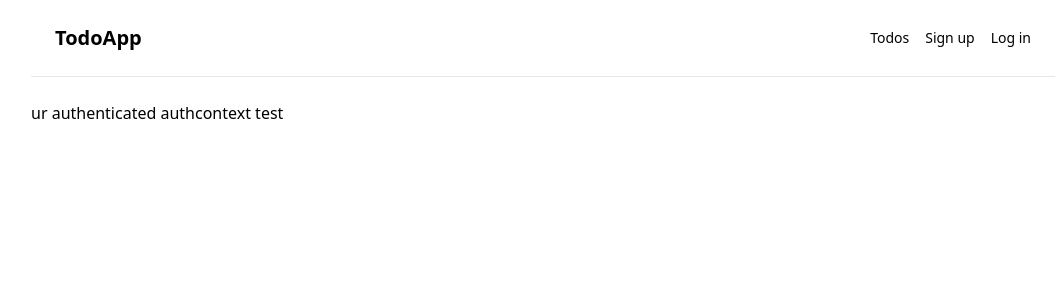
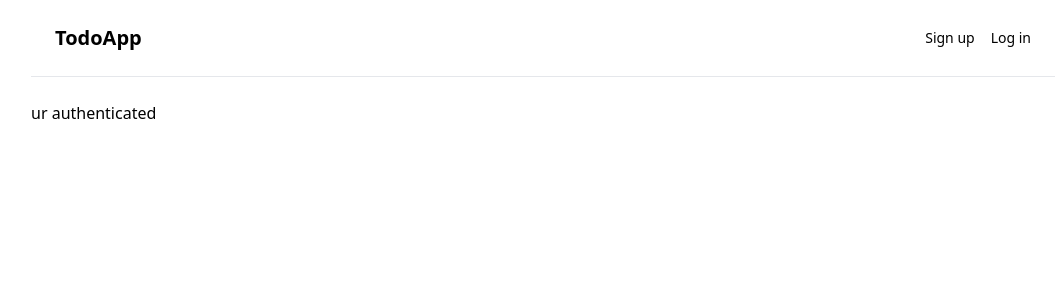
Before and after one commit to megatronhehe/learn-auth-netninja, a React (Vite) app in the folder frontend/: page / in a window 1280 px wide. Shown: the top 300 px of the page, without its empty margins (97-1158 px from the left). Built offline with nearby package versions, Linux system fonts and the light colour scheme.

Commit message:
style:frontend: conditionally render navbar based on loggedin user

```diff
--- a/frontend/src/components/Navbar.jsx
+++ b/frontend/src/components/Navbar.jsx
@@ -1,14 +1,26 @@
-import React from "react";
+import React, { useContext } from "react";
 import { Link } from "react-router-dom";
 
+import AuthContext from "../context/AuthContext/AuthContext";
+
 export default function Navbar() {
+	const { user } = useContext(AuthContext);
+
 	return (
 		<nav className="flex items-center justify-between p-6 mb-6 border-b">
 			<h1 className="text-xl font-semibold">TodoApp</h1>
 			<div className="flex gap-4 text-sm">
-				<Link to=".">Todos</Link>
-				<Link to="signup">Sign up</Link>
-				<Link to="login">Log in</Link>
+				{user ? (
+					<>
+						<Link to=".">Todos</Link>
+						<h2>{user.email}</h2>
+					</>
+				) : (
+					<>
+						<Link to="signup">Sign up</Link>
+						<Link to="login">Log in</Link>
+					</>
+				)}
 			</div>
 		</nav>
 	);
--- a/frontend/src/context/AuthContext/AuthContextProvider.jsx
+++ b/frontend/src/context/AuthContext/AuthContextProvider.jsx
@@ -5,13 +5,7 @@ import AuthContext from "./AuthContext";
 export default function AuthContextProvider({ children }) {
 	const [user, setUser] = useState(null);
 
-	console.log(user);
-
-	const test = "authcontext test";
-
 	return (
-		<AuthContext.Provider value={{ test, setUser }}>
-			{children}
-		</AuthContext.Provider>
+		<AuthContext.Provider value={{ user, setUser }}>{children}</AuthContext.Provider>
 	);
 }
--- a/frontend/src/pages/Todos.jsx
+++ b/frontend/src/pages/Todos.jsx
@@ -1,9 +1,5 @@
 import React, { useContext } from "react";
 
-import AuthContext from "../context/AuthContext/AuthContext";
-
 export default function Todos() {
-	const { test } = useContext(AuthContext);
-
-	return <div>ur authenticated {test}</div>;
+	return <div>ur authenticated</div>;
 }
```
